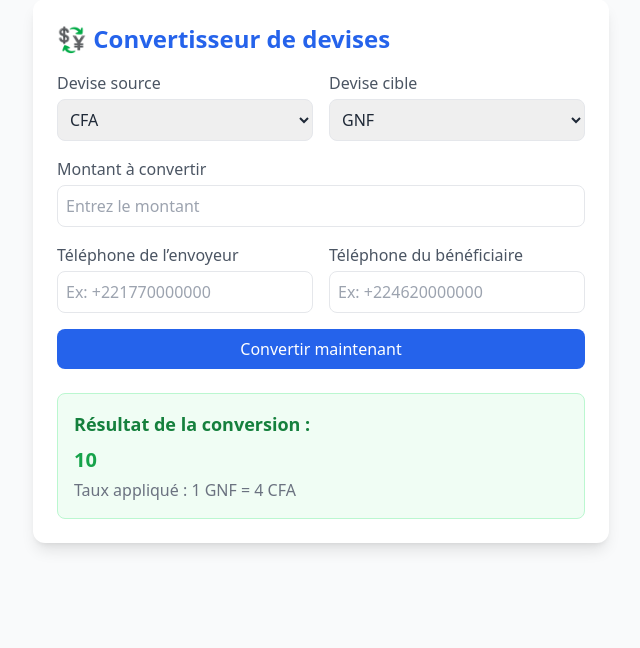
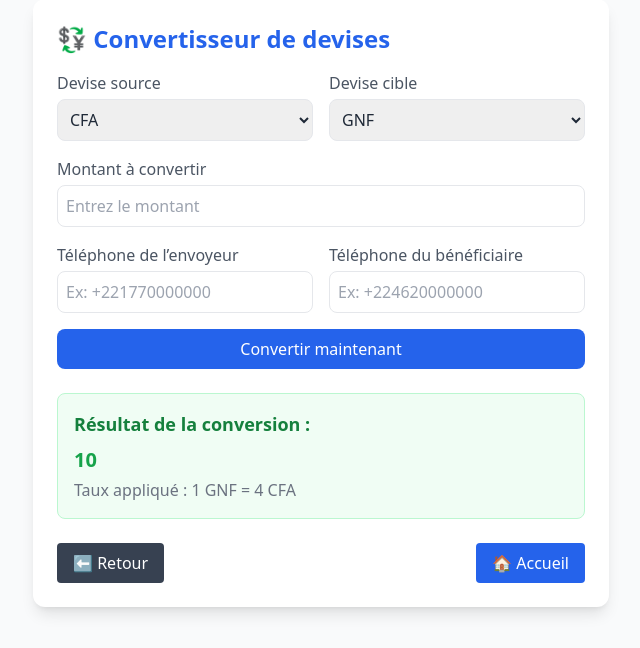
Before and after one commit to AfricaChange/AfricaChange, a Flask app: template templates/conversion.html in a window 1280 px wide. Shown: the part 152-800 px from the top of the page, without its empty margins (319-959 px from the left). Run offline with Flask 3, Linux system fonts and the light colour scheme; the template is opened without the code that fills it: most values are stand-ins (such as "Sample title", 1, 10 or a date in 2020); data that the repository does not hold is empty; some libraries are stand-ins or nearby versions.

Commit message:
bouton retou

```diff
--- a/templates/conversion.html
+++ b/templates/conversion.html
@@ -64,6 +64,20 @@
       {% endif %}
     </p>
   </div>
+  <div class="flex justify-between mt-6">
+
+    <a href="{{ url_for('auth.tableau_de_bord') }}"
+       class="bg-gray-700 text-white px-4 py-2 rounded hover:bg-gray-800 transition">
+        ⬅ Retour
+    </a>
+
+    <a href="{{ url_for('main.accueil') }}"
+       class="bg-blue-600 text-white px-4 py-2 rounded hover:bg-blue-700 transition">
+       🏠 Accueil
+    </a>
+
+  </div>
+
   {% endif %}
 </div>
 
```
Also changed, not shown: templates/edit_profile.html (+19 -7 lines).
